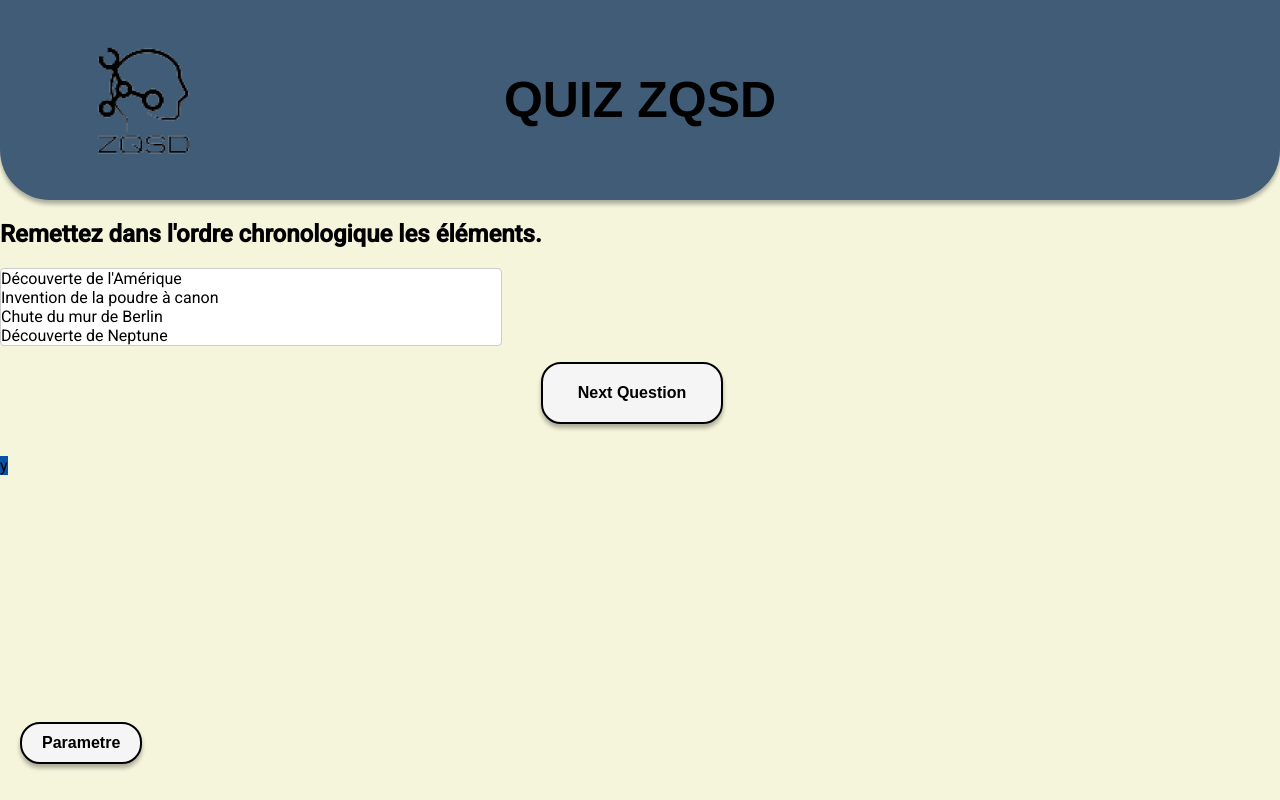
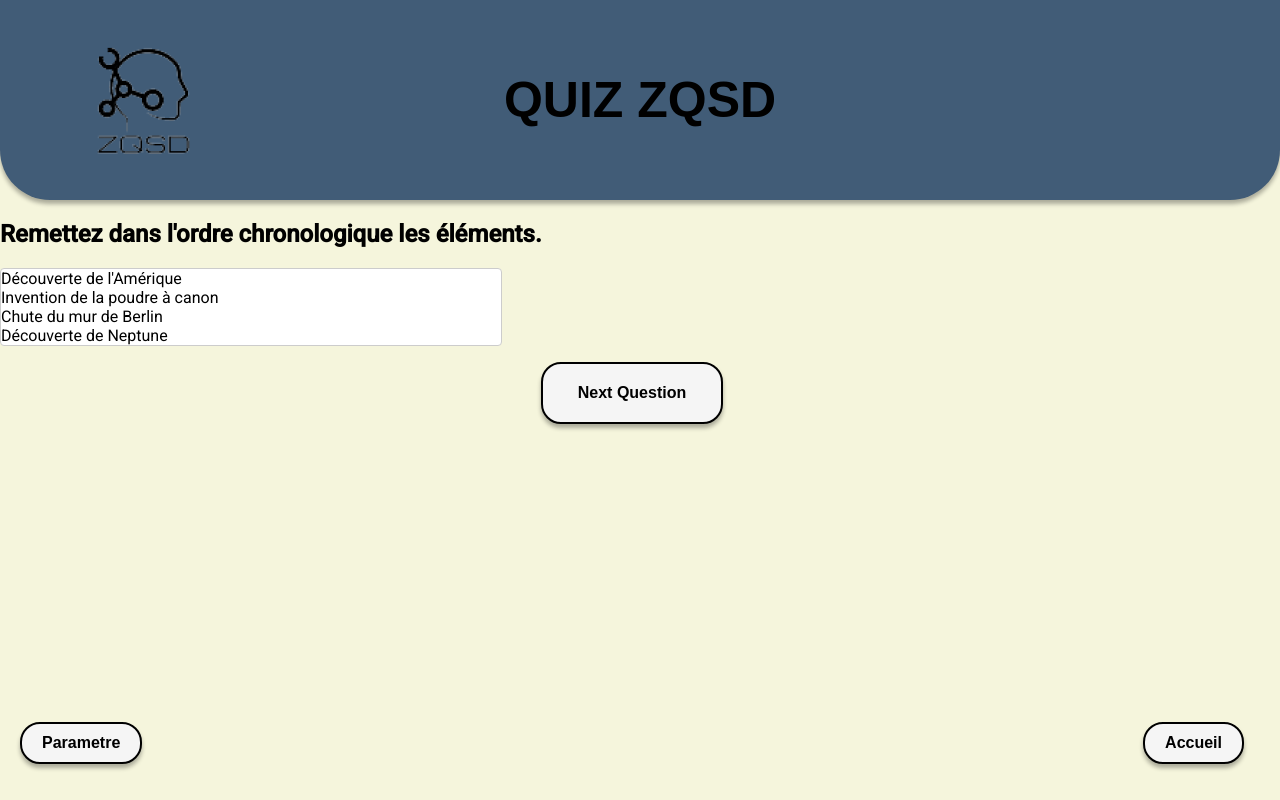
Before and after one commit to 2019-2020-ps6/2022-2023-ps6-zqsd, an Angular app in the folder front-end/: page /Gamepage in a window 1280 px wide. Built offline with nearby package versions, Linux system fonts and the light colour scheme.

Commit message:
j'ai trouvé le y

```diff
--- a/front-end/src/app/GameQuiz.component/GameQuiz.component.html
+++ b/front-end/src/app/GameQuiz.component/GameQuiz.component.html
@@ -7,7 +7,7 @@
 </div>
 <div *ngIf="currentQuestion.label=='classical'">
     <app-game-question-classical [currentQuestion]="currentQuestion" (answerEvent)="getNextQuestion($event)"></app-game-question-classical>
-</div>y
+</div>
 <div *ngIf="currentQuestion.label=='searching'">
     <app-game-question-classical [currentQuestion]="currentQuestion" (answerEvent)="getNextQuestion($event)"></app-game-question-classical>
 </div>
@@ -16,3 +16,4 @@
         <app-game-question-classical [currentQuestion]="currentQuestion" (answerEvent)="getNextQuestion($event)"></app-game-question-classical>
     </div>
 </ng-template>
+<button routerLink="/homePage" class="button-home"> Accueil</button>
```
